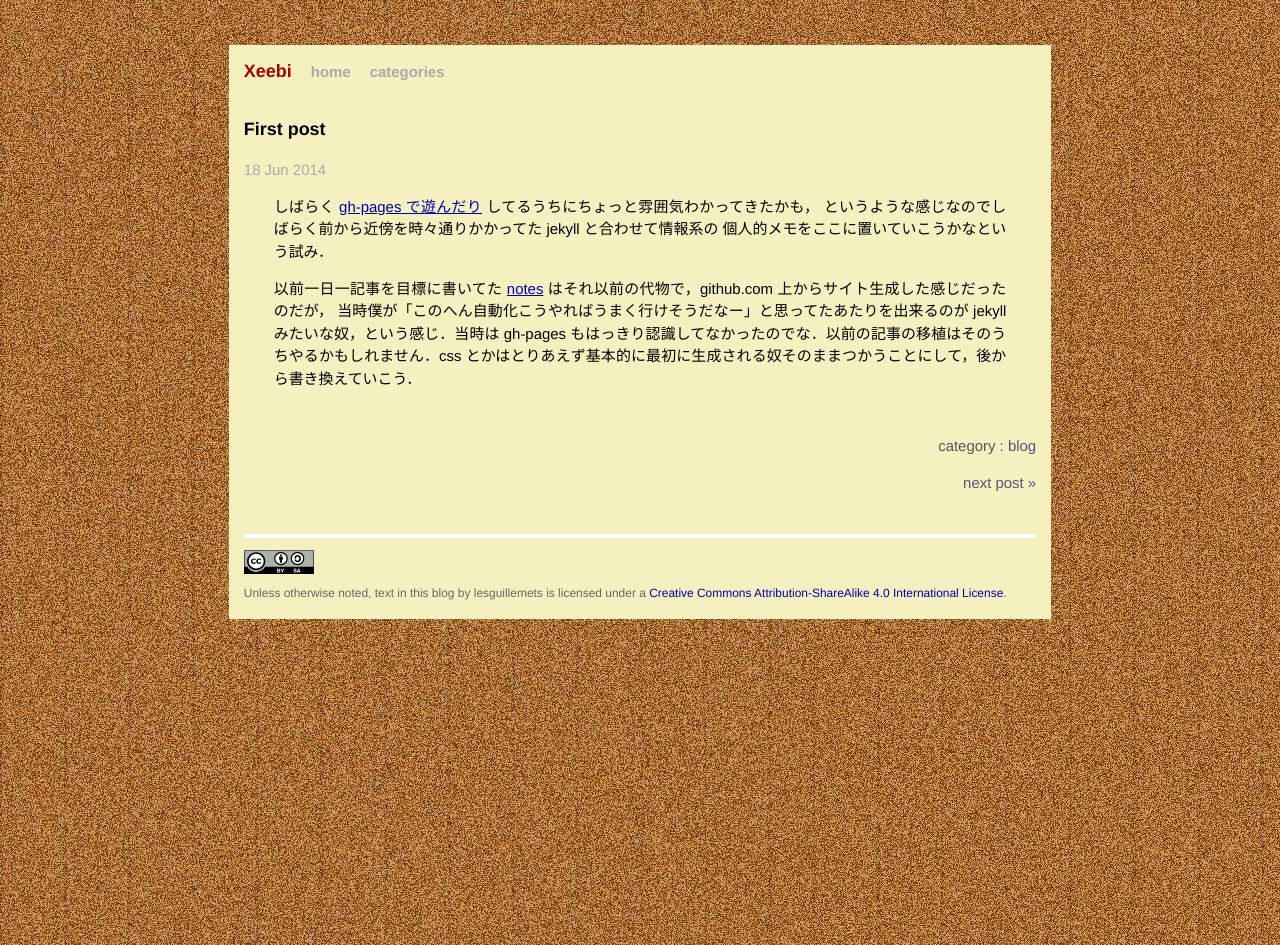
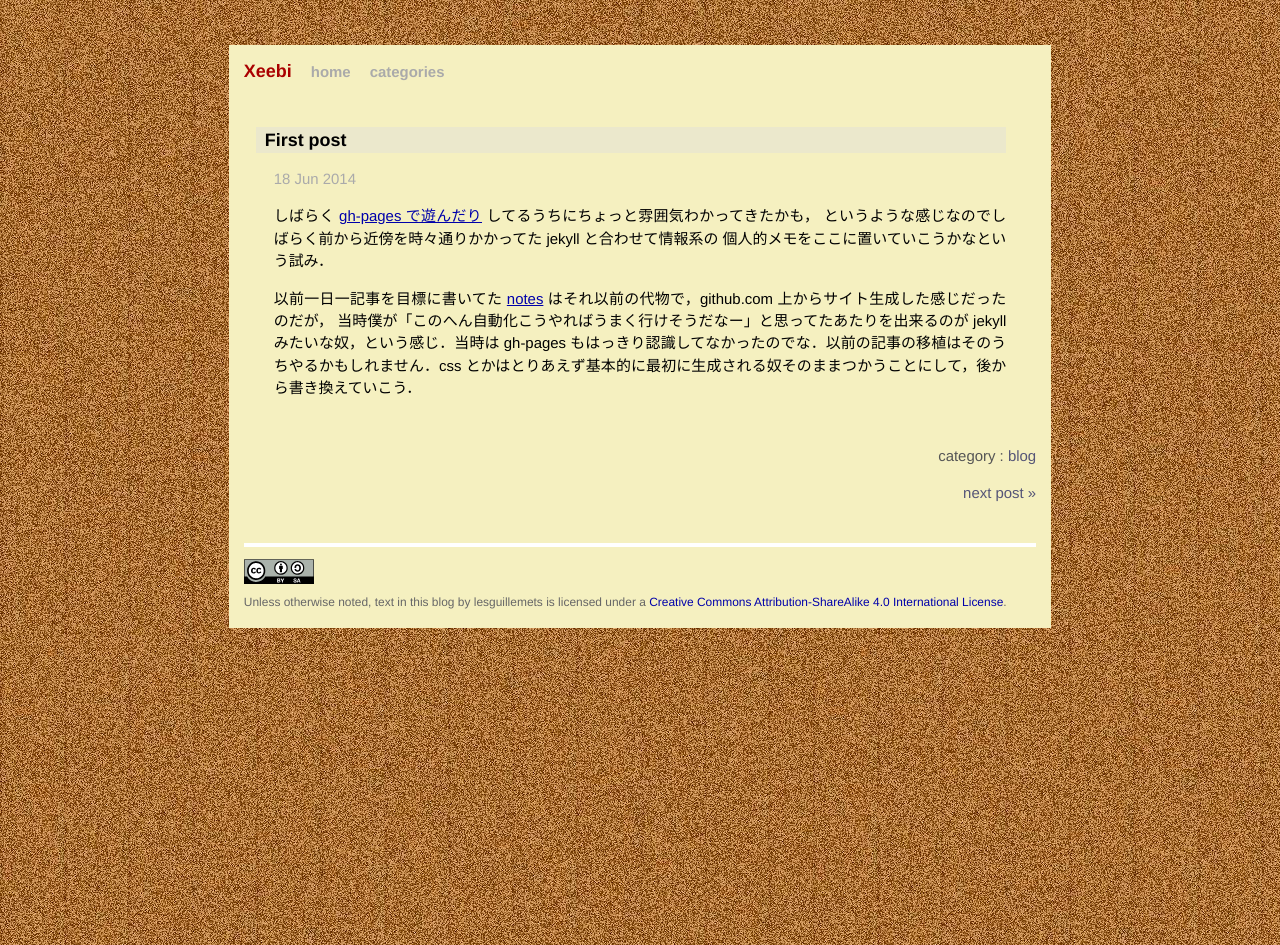
Before and after one commit to lesguillemets/blog, a Jekyll site: the page built from _posts/2014-06-18-welcome-to-jekyll.markdown, in a window 1280 px wide. Built offline with Jekyll 4.4.1, drawn with Linux system fonts in a browser that asks for light colours.

Commit message:
fix article tag

```diff
--- a/_layouts/post.html
+++ b/_layouts/post.html
@@ -1,10 +1,10 @@
 ---
 layout: default
 ---
+<article class="post">
 <h1>{{ page.title }}</h1>
 <p class="meta">{{ page.date | date_to_string }}</p>
 
-<article class="post">
 {{ content }}
 </article>
 <footer class="postfooter">
```
